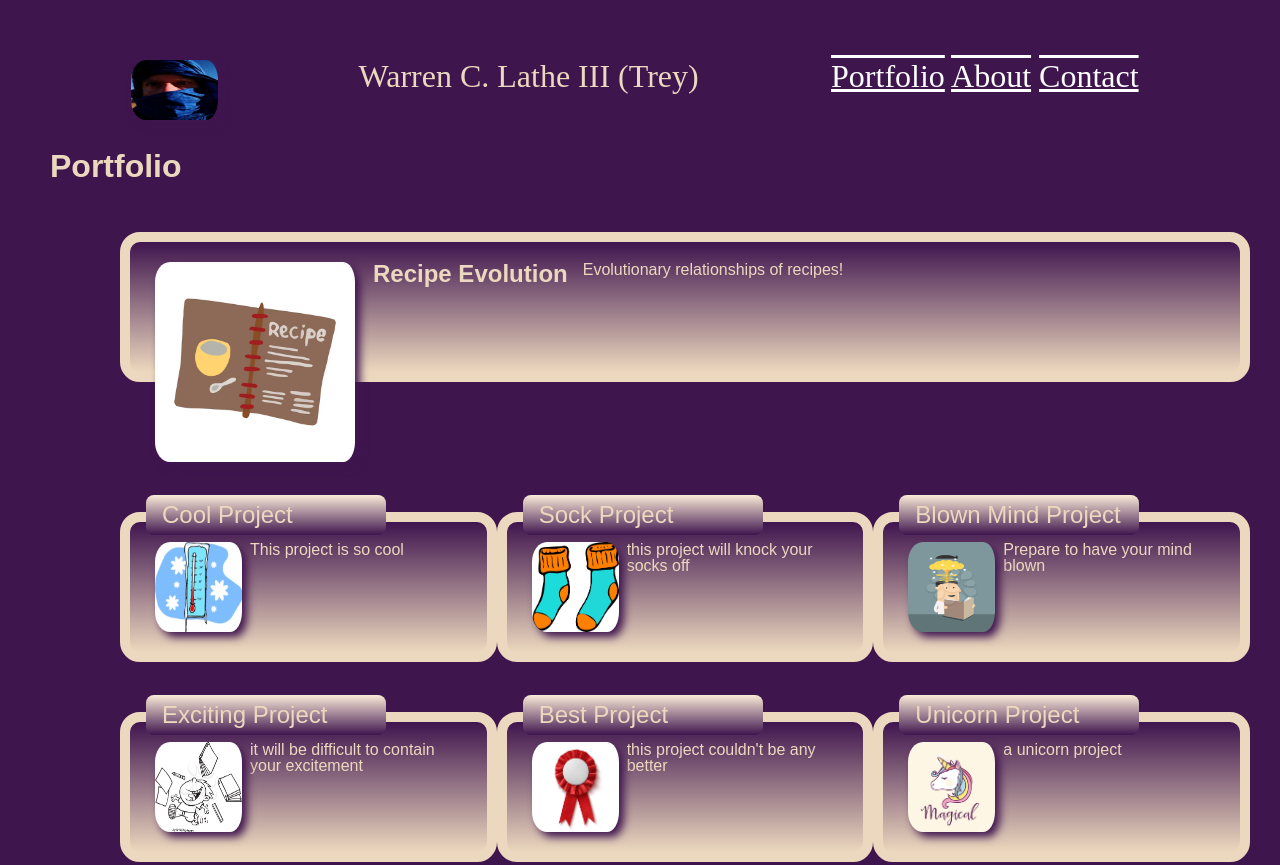
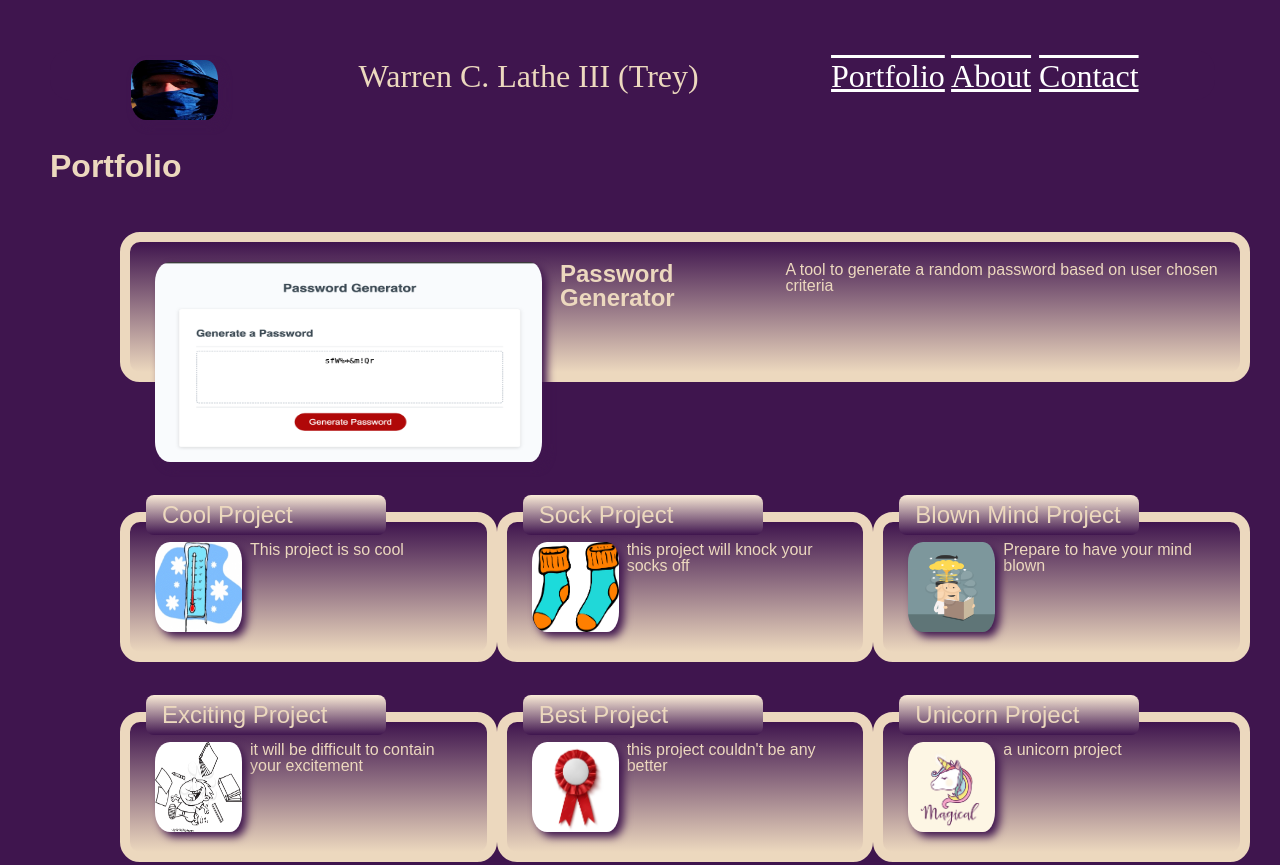
Before and after one commit to TreyLathe/mod-2-challenge, a plain HTML site: page index.html in a window 1280 px wide. Shown: the top 865 px of the page. Drawn offline with Linux system fonts and the light colour scheme.

Commit message:
added larger image, added live link to password generator application, updated README to include links and screenshots

```diff
--- a/index.html
+++ b/index.html
@@ -27,9 +27,9 @@
     <section class="portfolio">
         <card class="firstCard">
             <div class= "body-card">
-                <a href="#"><img src="./assets/images/confectionery-cooking-book-with-recipes-white-background_665163-216.jpg.avif" height="200px"/></a>
-                <h3>Recipe Evolution</h3>
-                Evolutionary relationships of recipes!</div>
+                <a href="https://treylathe.github.io/mod-3-challenge/" target="_blank"><img src="./assets/images/pwdgenerator3.png" height="200px" width="400px"/></a>
+                <h3>Password Generator</h3>
+                A tool to generate a random password based on user chosen criteria</div>
 
         </card>
 
```
Also changed, not shown: assets/images/portfolioBottom.png (added), assets/images/portfolioTop.png (added), assets/images/pwdgenerator3.png (added), 1 other file.
